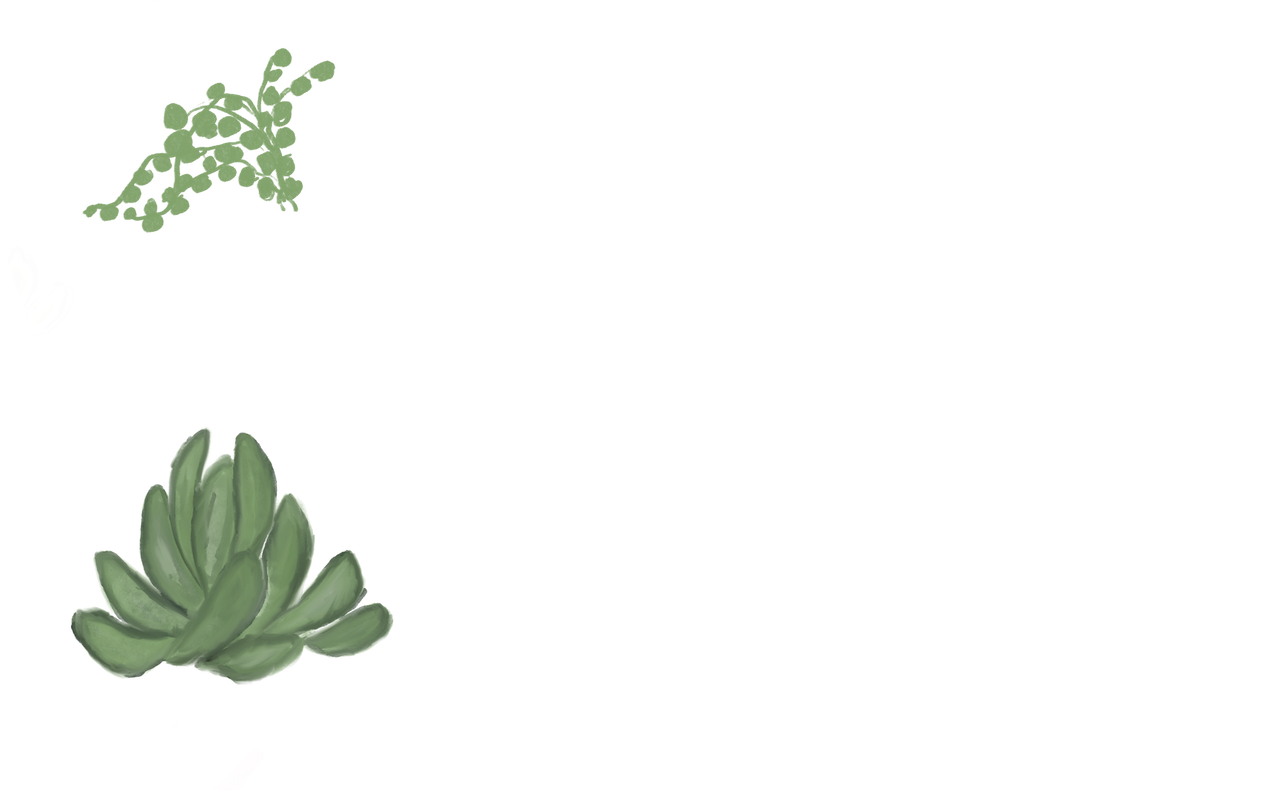
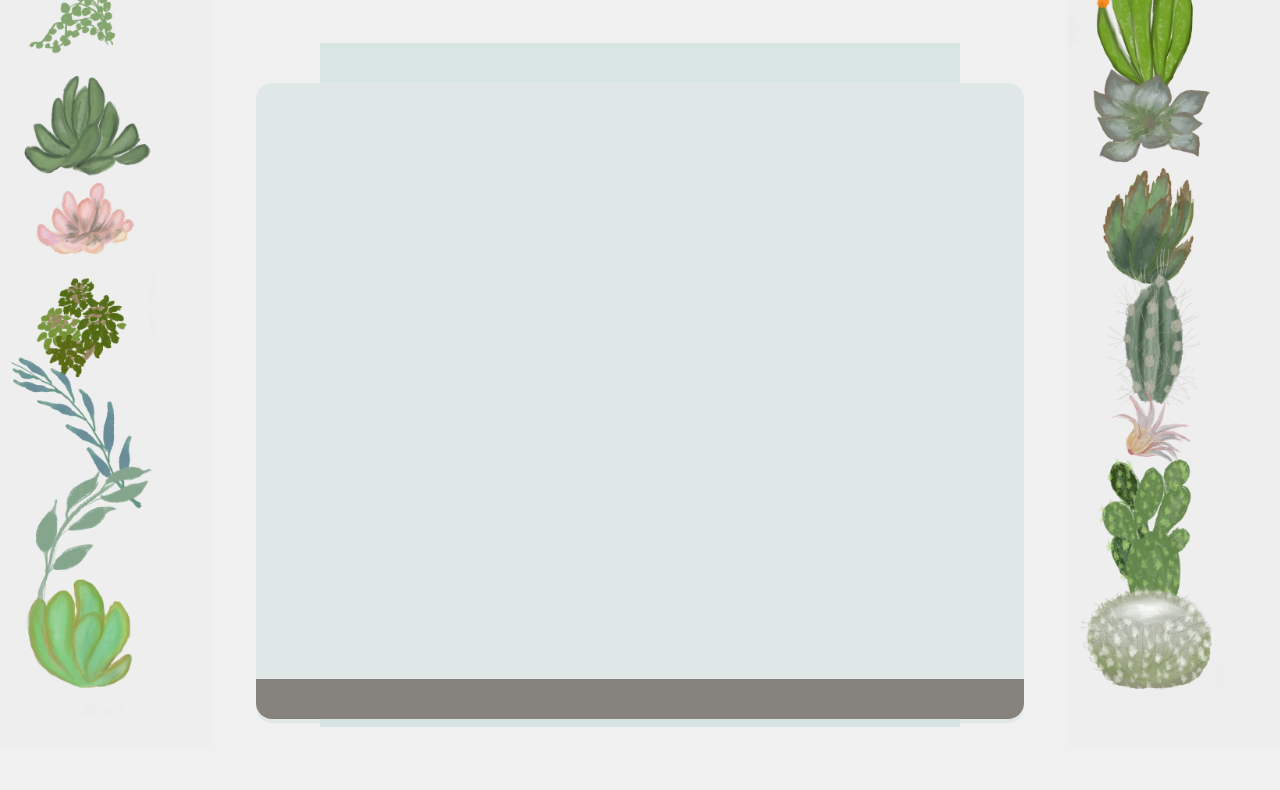
Before and after one commit to AaronAlons/Terrarium, a plain HTML site: page index.html in a window 1280 px wide. Shown: the part 73-863 px from the top of the page. After the commit the page ends 820 px from the top, so only its background shows below. Drawn offline with Linux system fonts and the light colour scheme; a web font is replaced by a local one.

Commit message:
feat: style jar

```diff
--- a/index.html
+++ b/index.html
@@ -3,9 +3,11 @@
   <head>
     <meta charset="UTF-8" />
     <meta name="viewport" content="width=device-width, initial-scale=1.0" />
+    <link rel="stylesheet" href="style.css">
     <title>Mi terrarium</title>
   </head>
   <body>
+    <h1>MI TERRARIUM</h1>
     <div id="page">
       <div class="container" id="left-container">
         <!--(.plant-holder>img.plant-holder#plant$[alt="plant image" src="./images/plant$.png"])*7-->
@@ -13,7 +15,7 @@
           <img
             src="./images/plant1.png"
             alt="plant image"
-            class="plant-holder"
+            class="plant"
             id="plant1"
           />
         </div>
@@ -21,7 +23,7 @@
           <img
             src="./images/plant2.png"
             alt="plant image"
-            class="plant-holder"
+            class="plant"
             id="plant2"
           />
         </div>
@@ -29,7 +31,7 @@
           <img
             src="./images/plant3.png"
             alt="plant image"
-            class="plant-holder"
+            class="plant"
             id="plant3"
           />
         </div>
@@ -37,7 +39,7 @@
           <img
             src="./images/plant4.png"
             alt="plant image"
-            class="plant-holder"
+            class="plant"
             id="plant4"
           />
         </div>
@@ -45,7 +47,7 @@
           <img
             src="./images/plant5.png"
             alt="plant image"
-            class="plant-holder"
+            class="plant"
             id="plant5"
           />
         </div>
@@ -53,7 +55,7 @@
           <img
             src="./images/plant6.png"
             alt="plant image"
-            class="plant-holder"
+            class="plant"
             id="plant6"
           />
         </div>
@@ -61,7 +63,7 @@
           <img
             src="./images/plant7.png"
             alt="plant image"
-            class="plant-holder"
+            class="plant"
             id="plant7"
           />
         </div>
@@ -74,7 +76,7 @@
           <img
             src="./images/plant8.png"
             alt="plant image"
-            class="plant-holder"
+            class="plant"
             id="plant8"
           />
         </div>
@@ -82,7 +84,7 @@
           <img
             src="./images/plant9.png"
             alt="plant image"
-            class="plant-holder"
+            class="plant"
             id="plant9"
           />
         </div>
@@ -90,7 +92,7 @@
           <img
             src="./images/plant10.png"
             alt="plant image"
-            class="plant-holder"
+            class="plant"
             id="plant10"
           />
         </div>
@@ -98,7 +100,7 @@
           <img
             src="./images/plant11.png"
             alt="plant image"
-            class="plant-holder"
+            class="plant"
             id="plant11"
           />
         </div>
@@ -106,7 +108,7 @@
           <img
             src="./images/plant12.png"
             alt="plant image"
-            class="plant-holder"
+            class="plant"
             id="plant12"
           />
         </div>
@@ -114,7 +116,7 @@
           <img
             src="./images/plant13.png"
             alt="plant image"
-            class="plant-holder"
+            class="plant"
             id="plant13"
           />
         </div>
@@ -122,11 +124,20 @@
           <img
             src="./images/plant14.png"
             alt="plant image"
-            class="plant-holder"
+            class="plant"
             id="plant14"
           />
         </div>
       </div>
+      <!--clase hoy-->
+      <div class="terrarium">
+      <div class="jar-top"></div>
+      <div class="jar-walls"></div>
+      <div class="jar-glossy-long"></div>
+      <div class="jar-glossy-short"></div>
+    </div>
+    <div class="dirt"></div>
+    <div class="jar-bottom"></div>
     </div>
   </body>
 </html>
--- /dev/null
+++ b/style.css
@@ -0,0 +1,85 @@
+@import url('https://fonts.googleapis.com/css2?family=Braah+One&display=swap');
+
+body {
+   font-family: "Braah One", sans-serif;
+   background-color: #f0f0f0;
+}
+
+h1 {
+   background-color: olive;
+   text-align: center;
+   color: white;
+}
+
+.container {
+   background-color: #eee;
+   width: 15%;
+   top: 0px;
+   position: absolute;
+   height: 100%;
+   padding: 10px;
+}
+
+#left-container {
+   left: 0px;
+}
+
+#right-container {
+   right: 0px;
+}
+
+.plant-holder {
+   position: relative;
+   height: 13%;
+   left: -10px;
+}
+
+.plant {
+   position: absolute;
+   max-width: 150%;
+   max-height: 150%;
+   z-index: 2;
+}
+
+.jar-walls {
+   height: 80%;
+   width: 60%;
+   background: #d1e1df;
+   border-radius: 1rem;
+   position: absolute;
+   bottom: 0.5%;
+   left: 20%;
+   opacity: 0.5;
+   z-index: 1;
+}
+.jar-top{
+    position: absolute;
+    background: #d1e1df;
+    width: 50%;
+    height: 5%;
+    bottom: 80.5%;
+    left: 25%;
+    opacity: 0.7;
+}
+
+.jar-bottom{
+    position: absolute;
+    background: #d1e1df;
+    width: 50%;
+    height: 1%;
+    bottom: 0%;
+    left: 25%;
+    opacity: 0.7;
+
+}
+
+
+.dirt{
+    position: absolute;
+    width: 60%;
+    height: 5%;
+    background: #3a241d;
+    bottom: 1%;
+    left: 20%;
+    border-radius: 0 0 1rem 1rem  ;
+}
```
